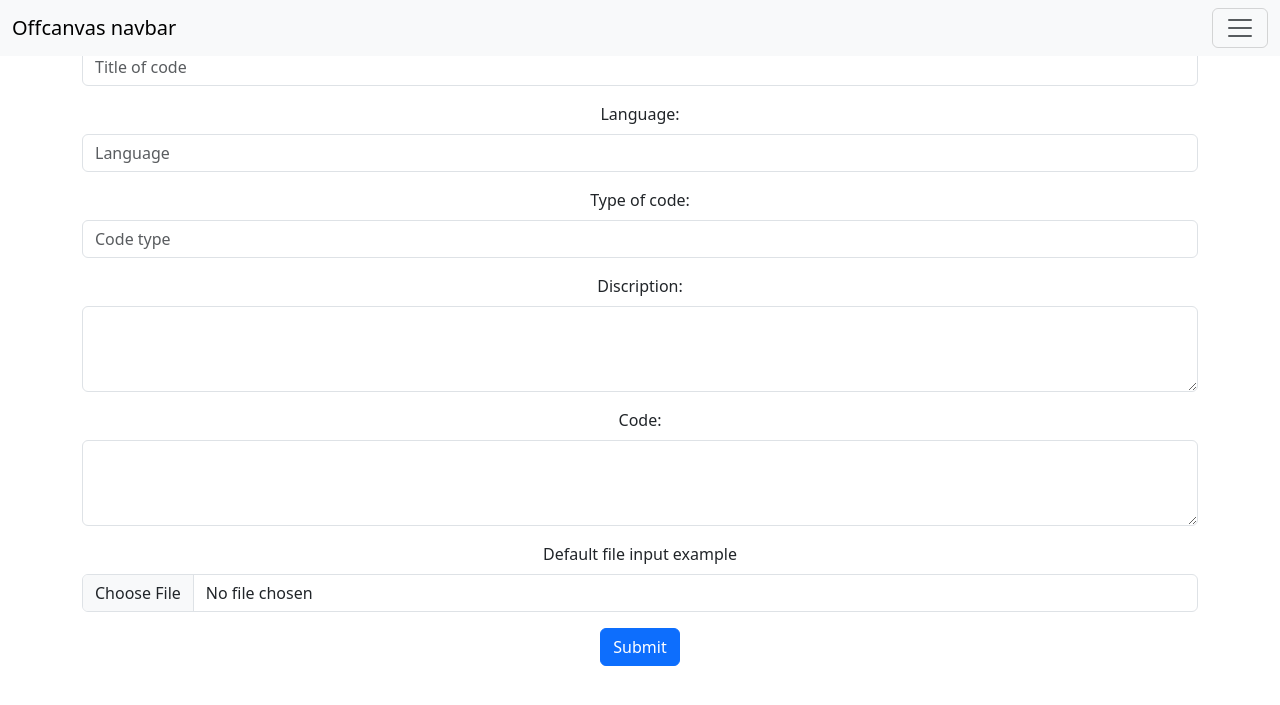
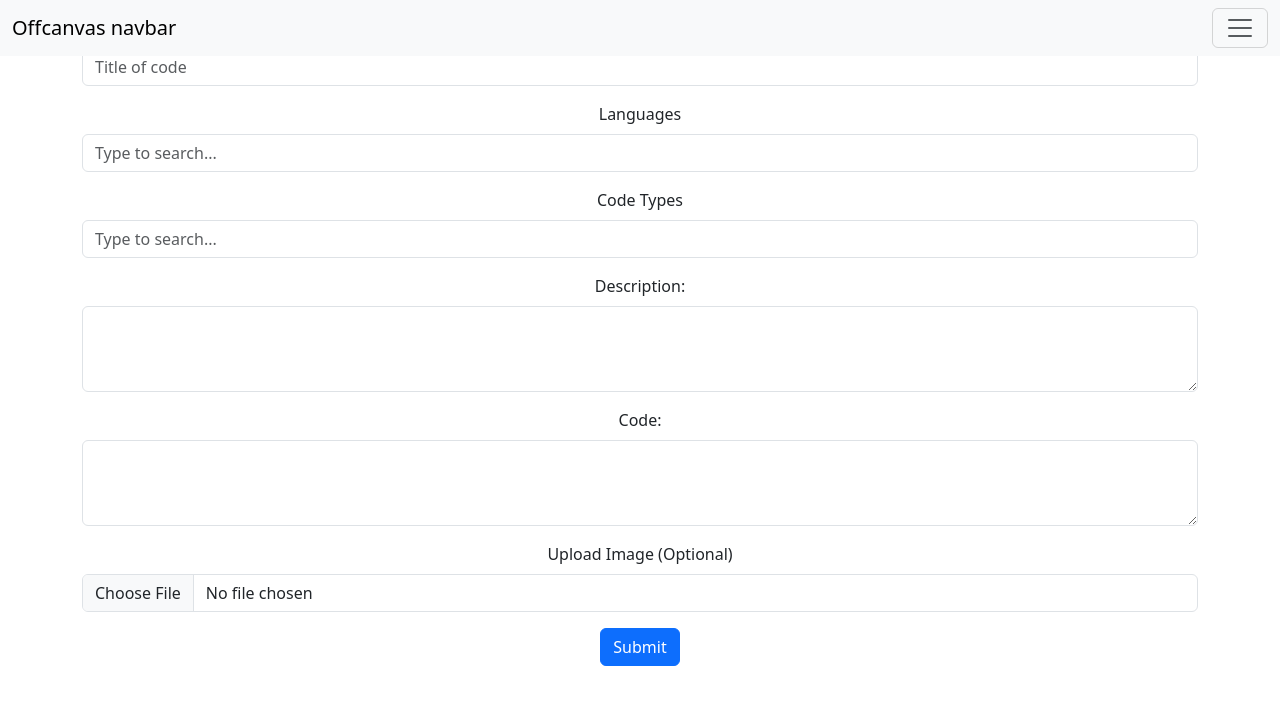
Before and after one commit to akhil397/datastore, a Django app: page /add/ in a window 1280 px wide. Shown: the top 705 px of the page. Run offline with Django 4.2, Linux system fonts and the light colour scheme; data comes from the database, SQL or seed files in the repository.

Commit message:
add drop down list into add form

```diff
--- a/dataapp/admin.py
+++ b/dataapp/admin.py
@@ -1,7 +1,9 @@
 from django.contrib import admin
-from .models import CodeModels
+from .models import CodeModels, Language, Types
 # user-codestore pass - code1234
 
 
 # Register your models here.
 admin.site.register(CodeModels)
+admin.site.register(Language)
+admin.site.register(Types)
--- a/dataapp/forms.py
+++ b/dataapp/forms.py
@@ -4,12 +4,12 @@ from .models import CodeModels
 class CodeForm(forms.ModelForm):
     class Meta:
         model = CodeModels
-        fields = ['title', 'language', 'codes', 'description', 'types', 'image']
+        fields = ['title', 'code_lang', 'codes', 'description', 'type_code', 'image']
         widgets = {
             'title': forms.TextInput(attrs={'class': 'form-control', 'placeholder': 'Enter title'}),
-            'language': forms.TextInput(attrs={'class': 'form-control', 'placeholder': 'Enter programming language'}),
+            'code_lang': forms.Select(attrs={'class': 'form-control'}),  # Assuming this is a foreign key dropdown
             'codes': forms.Textarea(attrs={'class': 'form-control', 'placeholder': 'Enter code'}),
             'description': forms.Textarea(attrs={'class': 'form-control', 'placeholder': 'Enter description'}),
-            'types': forms.TextInput(attrs={'class': 'form-control', 'placeholder': 'Enter type'}),
+            'type_code': forms.Select(attrs={'class': 'form-control'}),  # Assuming this is a foreign key dropdown
             'image': forms.ClearableFileInput(attrs={'class': 'form-control-file'}),
         }
--- a/dataapp/models.py
+++ b/dataapp/models.py
@@ -1,13 +1,23 @@
 from django.db import models
-# user-codestore pass - code1234
 
+class Language(models.Model):
+    lang_name = models.CharField(max_length=30)
+
+    def __str__(self):
+        return self.lang_name
+
+class Types(models.Model):
+    Type_of_code = models.CharField(max_length=30)
+
+    def __str__(self):
+        return self.Type_of_code
 
 class CodeModels(models.Model):
     title = models.CharField(max_length=25)
-    language = models.CharField(max_length=25)
+    code_lang = models.ForeignKey(Language, on_delete=models.CASCADE)
     codes = models.TextField()
     description = models.TextField()
-    types = models.CharField(max_length=50)
+    type_code = models.ForeignKey(Types, on_delete=models.CASCADE)
     image = models.ImageField(upload_to='images/', blank=True, null=True)
 
     def __str__(self):
--- a/dataapp/templates/add_data.html
+++ b/dataapp/templates/add_data.html
@@ -1,47 +1,77 @@
 {% extends 'base.html' %} {% block content %}
-
-<form action="">
+<form method="POST" enctype="multipart/form-data" action="">
+  {% csrf_token %}
   <div class="mb-3 mt-3">
-    <label for="text" class="form-label">Title of code:</label>
+    <label for="title" class="form-label">Title of code:</label>
     <input
       type="text"
       class="form-control"
-      id="email"
+      id="title"
       placeholder="Title of code"
-      name="text"
+      name="title"
+      required
     />
   </div>
+
   <div class="mb-3">
-    <label for="pwd" class="form-label">Language:</label>
+    <label for="code_lang" class="form-label">Languages</label>
     <input
-      type="text"
       class="form-control"
-      id="text"
-      placeholder="Language"
-      name="text"
+      list="languagesOptions"
+      id="code_lang"
+      placeholder="Type to search..."
+      name="code_lang"
+      required
     />
+    <datalist id="languagesOptions">
+      {% for lang in all_langs %}
+      <option value="{{ lang.lang_name }}"></option>
+      {% endfor %}
+    </datalist>
   </div>
+
   <div class="mb-3">
-    <label for="text" class="form-label">Type of code:</label>
+    <label for="type_code" class="form-label">Code Types</label>
     <input
-      type="text"
       class="form-control"
-      id="text"
-      placeholder="Code type"
-      name="text"
+      list="typesOptions"
+      id="type_code"
+      placeholder="Type to search..."
+      name="type_code"
+      required
     />
+    <datalist id="typesOptions">
+      {% for type_c in type_codes %}
+      <option value="{{ type_c.Type_of_code}}"></option>
+      {% endfor %}
+    </datalist>
   </div>
+
   <div class="mb-3">
-    <label for="text" class="form-label">Discription:</label>
-    <textarea class="form-control" rows="3" id="comment" name="text"></textarea>
+    <label for="description" class="form-label">Description:</label>
+    <textarea
+      class="form-control"
+      rows="3"
+      id="description"
+      name="description"
+      required
+    ></textarea>
   </div>
+
   <div class="mb-3">
-    <label for="pwd" class="form-label">Code:</label>
-    <textarea class="form-control" rows="3" id="comment" name="text"></textarea>
+    <label for="codes" class="form-label">Code:</label>
+    <textarea
+      class="form-control"
+      rows="3"
+      id="codes"
+      name="codes"
+      required
+    ></textarea>
   </div>
+
   <div class="mb-3">
-    <label for="formFile" class="form-label">Default file input example</label>
-    <input class="form-control" type="file" id="formFile" />
+    <label for="formFile" class="form-label">Upload Image (Optional)</label>
+    <input class="form-control" type="file" id="formFile" name="image" />
   </div>
 
   <button type="submit" class="btn btn-primary">Submit</button>
--- a/dataapp/views.py
+++ b/dataapp/views.py
@@ -1,5 +1,5 @@
 from django.shortcuts import render, get_object_or_404, redirect
-from .models import CodeModels
+from .models import CodeModels, Language, Types
 from .forms import CodeForm
 
 
@@ -12,25 +12,21 @@ def about(request, pk):
     return render(request, 'about.html', {'code_detail': code_detail})
 
 def adddata(request):
+    all_lang = Language.objects.all()
+    types_code = Types.objects.all()
     context = {
-        'codeform': CodeForm()
+        'all_langs': all_lang,
+        'type_codes': types_code,
+        'codeform': CodeForm(),
     }
+
     if request.method == 'POST':
-        codeformsave = CodeForm(request.POST)
+        codeformsave = CodeForm(request.POST, request.FILES)
         if codeformsave.is_valid():
             codeformsave.save()
-    return render(request, 'add_data.html',context)
+            return redirect('details')  # Redirect to the 'details' view after saving
 
-# def update_data(request, pk):
-#     code = get_object_or_404(CodeModels, id=pk)
-#     context = {
-#         'codeform': CodeForm(instance=code)
-#     }
-#     if request.method == 'POST':
-#         codeform = CodeForm(request.POST, instance=code)
-#         codeform.save()
-#         return redirect('details')
-#     return render(request, 'update.html', context)
+    return render(request, 'add_data.html', context)
 def update_code_model(request, pk):
     code_model = get_object_or_404(CodeModels, id=pk)
 
```
Also changed, not shown: dataapp/migrations/0004_language_types_remove_codemodels_language_and_more.py (added), db.sqlite3, media/images/Screenshot_from_2024-06-05_19-48-21.png (added).
